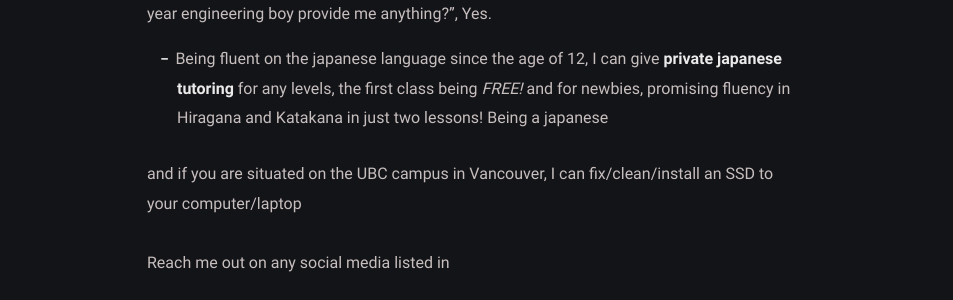
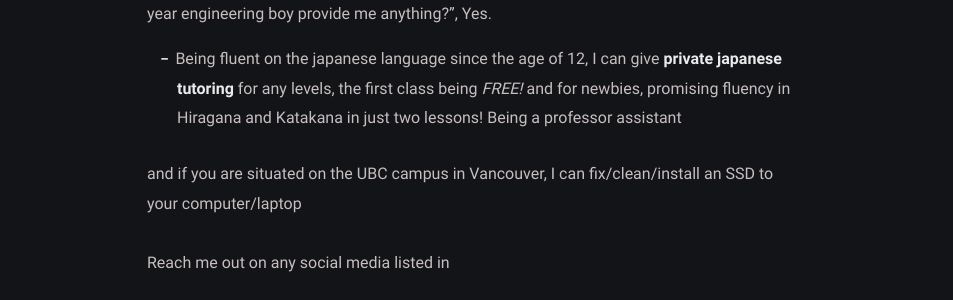
Before and after one commit to Pistachihen/pistachi.github.io, a Jekyll site: the page built from _posts/welcome-to-jekyll/2020-08-29-welcome-to-jekyll.md, in a window 1280 px wide. Shown: the part 384-684 px from the top of the page, without its empty margins (163-1116 px from the left). Built offline with Jekyll 4.4.1, drawn with Linux system fonts in a browser that asks for light colours.

Commit message:
2020-08-29-welcome-to-jekyll.md: changed

```diff
--- a/_posts/welcome-to-jekyll/2020-08-29-welcome-to-jekyll.md
+++ b/_posts/welcome-to-jekyll/2020-08-29-welcome-to-jekyll.md
@@ -6,7 +6,7 @@ categories: services
 ---
 Hello, you must have clicked this wondering "services？ How can this part japanese second-year engineering boy provide me anything?", Yes.
 
-- Being fluent on the japanese language since the age of 12, I can give **private japanese tutoring** for any levels, the first class being *FREE!* and for newbies, promising fluency in Hiragana and Katakana in just two lessons! Being a japanese
+- Being fluent on the japanese language since the age of 12, I can give **private japanese tutoring** for any levels, the first class being *FREE!* and for newbies, promising fluency in Hiragana and Katakana in just two lessons! Being a professor assistant
 
 and if you are situated on the UBC campus in Vancouver, I can fix/clean/install an SSD to your computer/laptop
 
```
